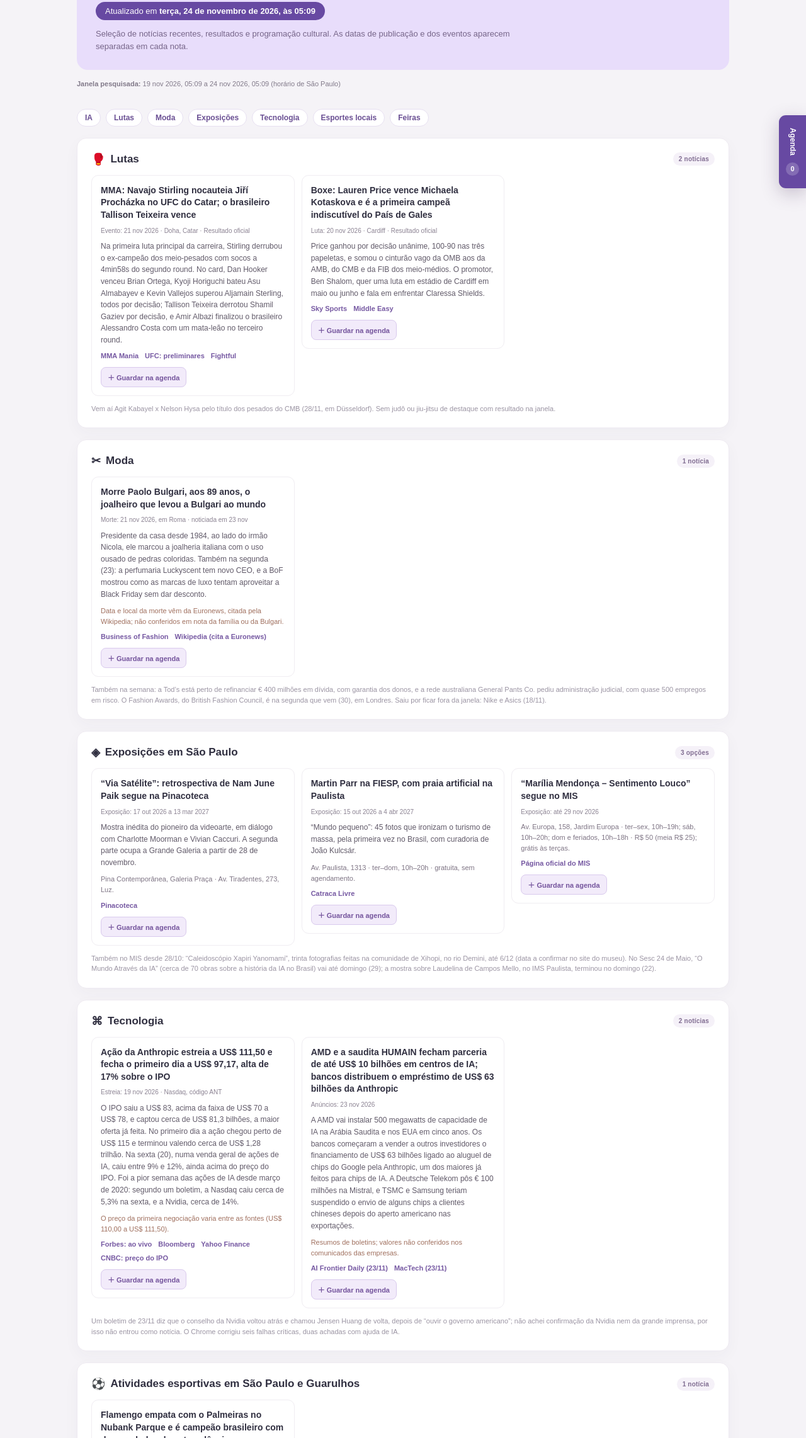
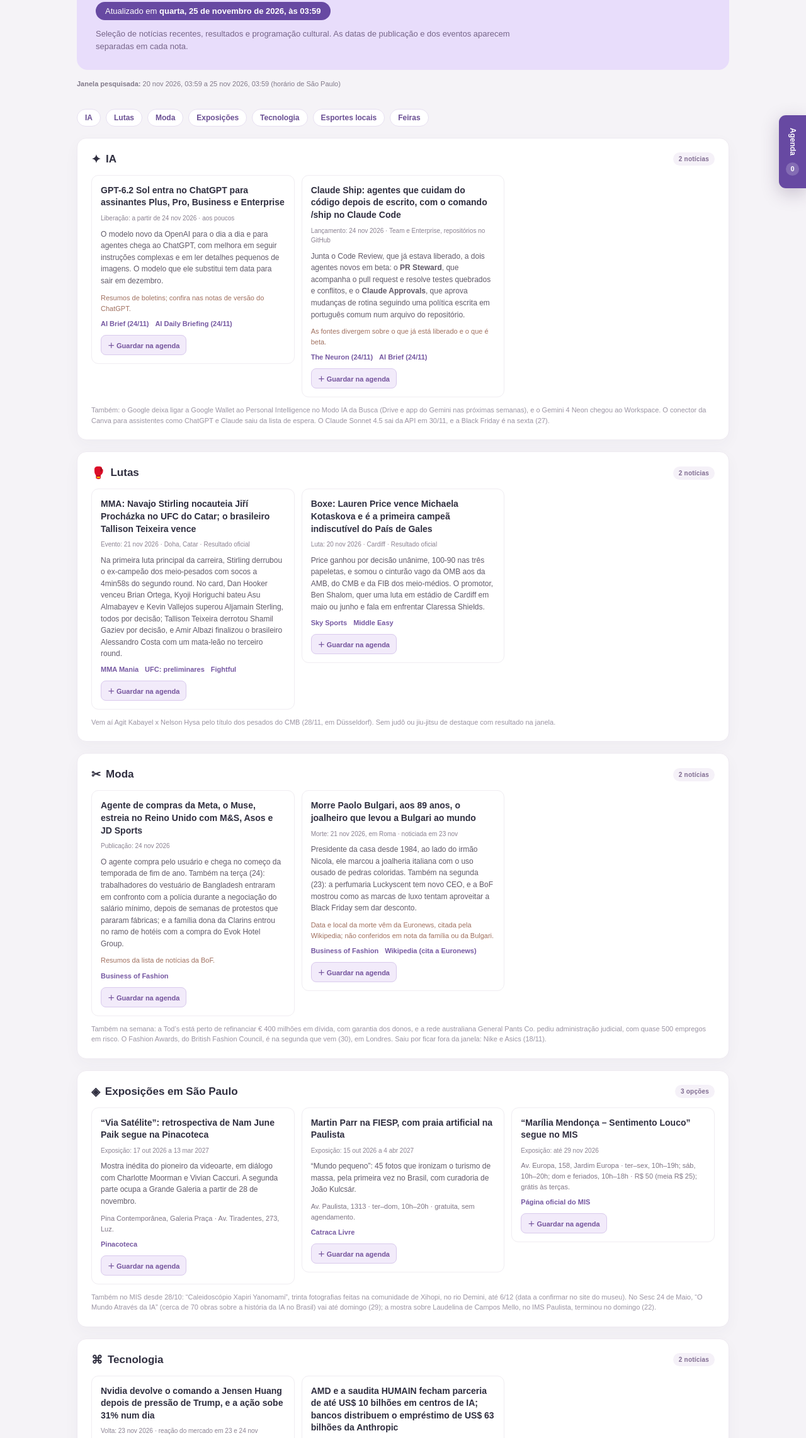
Before and after one commit to GabrielSpina/organizador, a plain HTML site: page web/noticias/index.html in a window 1280 px wide. Shown: the part 177-2461 px from the top of the page at 63% size. Drawn offline with Linux system fonts and the light colour scheme.

Commit message:
Notícias de 25/11/2026 04:00

```diff
--- a/web/noticias/index.html
+++ b/web/noticias/index.html
@@ -57,18 +57,32 @@ body{margin:0;background:#f5f3f7;color:#302f40;font:14px Arial,system-ui,sans-se
 <header class="hero">
   <div class="eyebrow">Painel de notícias</div>
   <h1>Notícias do dia</h1>
-  <div class="atualizado">Atualizado em <strong>terça, 24 de novembro de 2026, às 05:09</strong></div>
+  <div class="atualizado">Atualizado em <strong>quarta, 25 de novembro de 2026, às 03:59</strong></div>
   <p>Seleção de notícias recentes, resultados e programação cultural. As datas de publicação e dos eventos aparecem separadas em cada nota.</p>
 </header>
-<div class="meta"><strong>Janela pesquisada:</strong> 19 nov 2026, 05:09 a 24 nov 2026, 05:09 (horário de São Paulo)</div>
+<div class="meta"><strong>Janela pesquisada:</strong> 20 nov 2026, 03:59 a 25 nov 2026, 03:59 (horário de São Paulo)</div>
 
 <nav class="indice" aria-label="Assuntos"><a href="#ia">IA</a><a href="#lutas">Lutas</a><a href="#moda">Moda</a><a href="#expos">Exposições</a><a href="#tech">Tecnologia</a><a href="#esportes-locais">Esportes locais</a><a href="#feiras-locais">Feiras</a></nav>
 <div class="grid">
 <section class="section" id="ia" aria-labelledby="ia-heading">
-  <h2 id="ia-heading"><span class="icon">✦</span> IA <span class="count">0 notícias</span></h2>
+  <h2 id="ia-heading"><span class="icon">✦</span> IA <span class="count">2 notícias</span></h2>
   <div class="list">
+    <article class="item news-item" data-news-id="https://samonai.substack.com/p/ai-brief-november-24-2026#gpt-6-2-sol-chatgpt" data-category="IA" data-published="2026-11-24" data-source-url="https://samonai.substack.com/p/ai-brief-november-24-2026">
+      <h3>GPT-6.2 Sol entra no ChatGPT para assinantes Plus, Pro, Business e Enterprise</h3>
+      <div class="dates">Liberação: a partir de 24 nov 2026 · aos poucos</div>
+      <p>O modelo novo da OpenAI para o dia a dia e para agentes chega ao ChatGPT, com melhora em seguir instruções complexas e em ler detalhes pequenos de imagens. O modelo que ele substitui tem data para sair em dezembro.</p>
+      <p class="caveat">Resumos de boletins; confira nas notas de versão do ChatGPT.</p>
+      <div class="sources"><a href="https://samonai.substack.com/p/ai-brief-november-24-2026" target="_blank" rel="noopener noreferrer">AI Brief (24/11)</a><a href="https://sixsixai.com/news/2026-11-24-ai-news/" target="_blank" rel="noopener noreferrer">AI Daily Briefing (24/11)</a></div>
+    </article>
+    <article class="item news-item" data-news-id="https://www.theneuron.ai/digest/everything-that-happened-in-ai-today-november-24-2026/#claude-ship" data-category="IA" data-published="2026-11-24" data-source-url="https://www.theneuron.ai/digest/everything-that-happened-in-ai-today-november-24-2026/">
+      <h3>Claude Ship: agentes que cuidam do código depois de escrito, com o comando /ship no Claude Code</h3>
+      <div class="dates">Lançamento: 24 nov 2026 · Team e Enterprise, repositórios no GitHub</div>
+      <p>Junta o Code Review, que já estava liberado, a dois agentes novos em beta: o <strong>PR Steward</strong>, que acompanha o pull request e resolve testes quebrados e conflitos, e o <strong>Claude Approvals</strong>, que aprova mudanças de rotina seguindo uma política escrita em português comum num arquivo do repositório.</p>
+      <p class="caveat">As fontes divergem sobre o que já está liberado e o que é beta.</p>
+      <div class="sources"><a href="https://www.theneuron.ai/digest/everything-that-happened-in-ai-today-november-24-2026/" target="_blank" rel="noopener noreferrer">The Neuron (24/11)</a><a href="https://samonai.substack.com/p/ai-brief-november-24-2026" target="_blank" rel="noopener noreferrer">AI Brief (24/11)</a></div>
+    </article>
   </div>
-  <p class="section-note">Nenhuma novidade de uso, com data conferida, entre 19 e 24/11. Na fila: o Claude Sonnet 4.5 sai da API em 30/11, e a Black Friday é na sexta (27), sem promoção de assinatura confirmada. Saíram por ficar fora da janela: Gemini 4 Neon e GPT-6.2 (18/11).</p>
+  <p class="section-note">Também: o Google deixa ligar a Google Wallet ao Personal Intelligence no Modo IA da Busca (Drive e app do Gemini nas próximas semanas), e o Gemini 4 Neon chegou ao Workspace. O conector da Canva para assistentes como ChatGPT e Claude saiu da lista de espera. O Claude Sonnet 4.5 sai da API em 30/11, e a Black Friday é na sexta (27).</p>
 </section>
 
 <section class="section" id="lutas" aria-labelledby="lutas-heading">
@@ -91,8 +105,15 @@ body{margin:0;background:#f5f3f7;color:#302f40;font:14px Arial,system-ui,sans-se
 </section>
 
 <section class="section" id="moda" aria-labelledby="moda-heading">
-  <h2 id="moda-heading"><span class="icon">✂</span> Moda <span class="count">1 notícia</span></h2>
+  <h2 id="moda-heading"><span class="icon">✂</span> Moda <span class="count">2 notícias</span></h2>
   <div class="list">
+    <article class="item news-item" data-news-id="https://www.businessoffashion.com/news/#meta-muse-uk-2026-11-24" data-category="Moda" data-published="2026-11-24" data-source-url="https://www.businessoffashion.com/news/">
+      <h3>Agente de compras da Meta, o Muse, estreia no Reino Unido com M&S, Asos e JD Sports</h3>
+      <div class="dates">Publicação: 24 nov 2026</div>
+      <p>O agente compra pelo usuário e chega no começo da temporada de fim de ano. Também na terça (24): trabalhadores do vestuário de Bangladesh entraram em confronto com a polícia durante a negociação do salário mínimo, depois de semanas de protestos que pararam fábricas; e a família dona da Clarins entrou no ramo de hotéis com a compra do Evok Hotel Group.</p>
+      <p class="caveat">Resumos da lista de notícias da BoF.</p>
+      <div class="sources"><a href="https://www.businessoffashion.com/news/" target="_blank" rel="noopener noreferrer">Business of Fashion</a></div>
+    </article>
     <article class="item news-item" data-news-id="https://www.businessoffashion.com/news/#paolo-bulgari-2026-11-23" data-category="Moda" data-published="2026-11-23" data-source-url="https://www.businessoffashion.com/news/">
       <h3>Morre Paolo Bulgari, aos 89 anos, o joalheiro que levou a Bulgari ao mundo</h3>
       <div class="dates">Morte: 21 nov 2026, em Roma · noticiada em 23 nov</div>
@@ -134,12 +155,11 @@ body{margin:0;background:#f5f3f7;color:#302f40;font:14px Arial,system-ui,sans-se
 <section class="section" id="tech" aria-labelledby="tech-heading">
   <h2 id="tech-heading"><span class="icon">⌘</span> Tecnologia <span class="count">2 notícias</span></h2>
   <div class="list">
-    <article class="item news-item" data-news-id="https://www.forbes.com/sites/fionariley/2026/11/19/anthropic-ipo-live-stock-closes-day-at-97-up-more-than-17/" data-category="Tecnologia" data-published="2026-11-19" data-source-url="https://www.forbes.com/sites/fionariley/2026/11/19/anthropic-ipo-live-stock-closes-day-at-97-up-more-than-17/">
-      <h3>Ação da Anthropic estreia a US$ 111,50 e fecha o primeiro dia a US$ 97,17, alta de 17% sobre o IPO</h3>
-      <div class="dates">Estreia: 19 nov 2026 · Nasdaq, código ANT</div>
-      <p>O IPO saiu a US$ 83, acima da faixa de US$ 70 a US$ 78, e captou cerca de US$ 81,3 bilhões, a maior oferta já feita. No primeiro dia a ação chegou perto de US$ 115 e terminou valendo cerca de US$ 1,28 trilhão. Na sexta (20), numa venda geral de ações de IA, caiu entre 9% e 12%, ainda acima do preço do IPO. Foi a pior semana das ações de IA desde março de 2020: segundo um boletim, a Nasdaq caiu cerca de 5,3% na sexta, e a Nvidia, cerca de 14%.</p>
-      <p class="caveat">O preço da primeira negociação varia entre as fontes (US$ 110,00 a US$ 111,50).</p>
-      <div class="sources"><a href="https://www.forbes.com/sites/fionariley/2026/11/19/anthropic-ipo-live-stock-closes-day-at-97-up-more-than-17/" target="_blank" rel="noopener noreferrer">Forbes: ao vivo</a><a href="https://www.bloomberg.com/news/live-blog/2026-11-19/anthropic-trading-debut-live-updates" target="_blank" rel="noopener noreferrer">Bloomberg</a><a href="https://finance.yahoo.com/technology/live/anthropic-ipo-live-anthropic-stock-begins-trading-in-record-81b-raise-with-15t-valuation-192410598.html" target="_blank" rel="noopener noreferrer">Yahoo Finance</a><a href="https://www.cnbc.com/2026/11/18/anthropic-ipo-ai-offering-price.html" target="_blank" rel="noopener noreferrer">CNBC: preço do IPO</a></div>
+    <article class="item news-item" data-news-id="https://www.cnn.com/2026/11/23/business/live-news/jensen-huang-reinstated-as-ceo-of-nvidia" data-category="Tecnologia" data-published="2026-11-23" data-source-url="https://www.cnn.com/2026/11/23/business/live-news/jensen-huang-reinstated-as-ceo-of-nvidia">
+      <h3>Nvidia devolve o comando a Jensen Huang depois de pressão de Trump, e a ação sobe 31% num dia</h3>
+      <div class="dates">Volta: 23 nov 2026 · reação do mercado em 23 e 24 nov</div>
+      <p>Duas semanas depois da renúncia, o conselho voltou atrás e disse ter recebido “opinião dos níveis mais altos do governo americano”. A ação chegou a subir 36% na segunda e fechou com alta de 31%; na terça caiu mais de 5% na abertura. Os presidentes das comissões de inteligência, relações exteriores e China da Câmara criticaram a decisão, e Huang deve depor no Congresso em dezembro. Na primeira reunião com os funcionários, pediu desculpas e disse que a Nvidia não precisa de plano de sucessão.</p>
+      <div class="sources"><a href="https://www.cnn.com/2026/11/23/business/live-news/jensen-huang-reinstated-as-ceo-of-nvidia" target="_blank" rel="noopener noreferrer">CNN: ao vivo</a><a href="https://www.cnbc.com/2026/11/24/jensen-huang-nvidia-employee-meeting.html" target="_blank" rel="noopener noreferrer">CNBC: reunião com funcionários</a><a href="https://cnbc.com/2026/11/24/nvidia-jensen-huang-politics-market.html" target="_blank" rel="noopener noreferrer">CNBC: seis perguntas</a><a href="https://www.aljazeera.com/economy/2026/11/24/nvidia-stock-cools-after-huangs-return-driven-surge" target="_blank" rel="noopener noreferrer">Al Jazeera</a></div>
     </article>
     <article class="item news-item" data-news-id="https://kellyabbott1.substack.com/p/ai-frontier-daily-2026-11-23#amd-humain" data-category="Tecnologia" data-published="2026-11-23" data-source-url="https://kellyabbott1.substack.com/p/ai-frontier-daily-2026-11-23">
       <h3>AMD e a saudita HUMAIN fecham parceria de até US$ 10 bilhões em centros de IA; bancos distribuem o empréstimo de US$ 63 bilhões da Anthropic</h3>
@@ -149,7 +169,7 @@ body{margin:0;background:#f5f3f7;color:#302f40;font:14px Arial,system-ui,sans-se
       <div class="sources"><a href="https://kellyabbott1.substack.com/p/ai-frontier-daily-2026-11-23" target="_blank" rel="noopener noreferrer">AI Frontier Daily (23/11)</a><a href="https://mactech.com/2026/11/23/news-items-you-should-check-out-out-november-23" target="_blank" rel="noopener noreferrer">MacTech (23/11)</a></div>
     </article>
   </div>
-  <p class="section-note">Um boletim de 23/11 diz que o conselho da Nvidia voltou atrás e chamou Jensen Huang de volta, depois de “ouvir o governo americano”; não achei confirmação da Nvidia nem da grande imprensa, por isso não entrou como notícia. O Chrome corrigiu seis falhas críticas, duas achadas com ajuda de IA.</p>
+  <p class="section-note">O Chrome corrigiu seis falhas críticas, duas achadas com ajuda de IA. Saiu por ficar fora da janela: a estreia da Anthropic na bolsa (19/11).</p>
 </section>
 
 <section class="section" id="esportes-locais" aria-labelledby="esportes-locais-heading">
```
